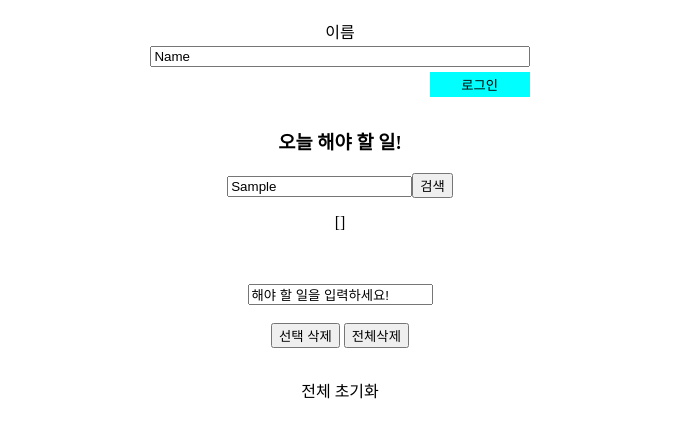
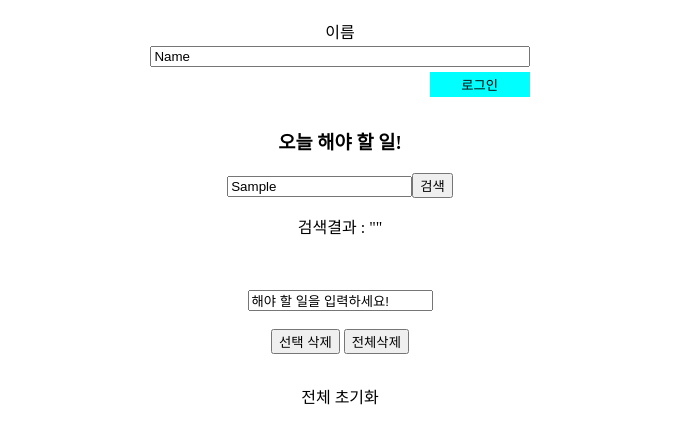
Before and after one commit to MAGHC/Vanila-Js-App-1, a plain HTML site: page index.html in a window 1280 px wide. Both pictures are taken after typing "Sample" into the empty fields and a click on the button "검색". Shown: the part 100-544 px from the top of the page, without its empty margins (300-979 px from the left). Drawn offline with Linux system fonts and the light colour scheme.

Commit message:
검색기능 구현

```diff
--- a/index.html
+++ b/index.html
@@ -24,7 +24,7 @@
     <form>
     <input class="userSearch" type="text"><button class="search">검색</button>
     </form>
-    <p class="result">검색결과 : <span></span></p>
+    <p >검색결과 : <span class="result"></span></p>
     <br>
     <br>
     <form class="todoForm">
--- a/index.js
+++ b/index.js
@@ -176,11 +176,14 @@ function searchItem(e) {
   const SearchValue = userSearch.value;
   console.log(SearchValue);
   const result = JSON.stringify(
-    todos.filter(function (item) {
-      if (item.text === SearchValue) {
-        return item;
-      }
-    })
+    todos
+      .filter(function (item) {
+        if (item.text === SearchValue) {
+          return item;
+        }
+      })
+      .map((item, index) => `해당하는 ${index + 1} 번째 메모 ${item.text} `)
+      .join()
   );
   searchResult.innerHTML = result;
 }
```
